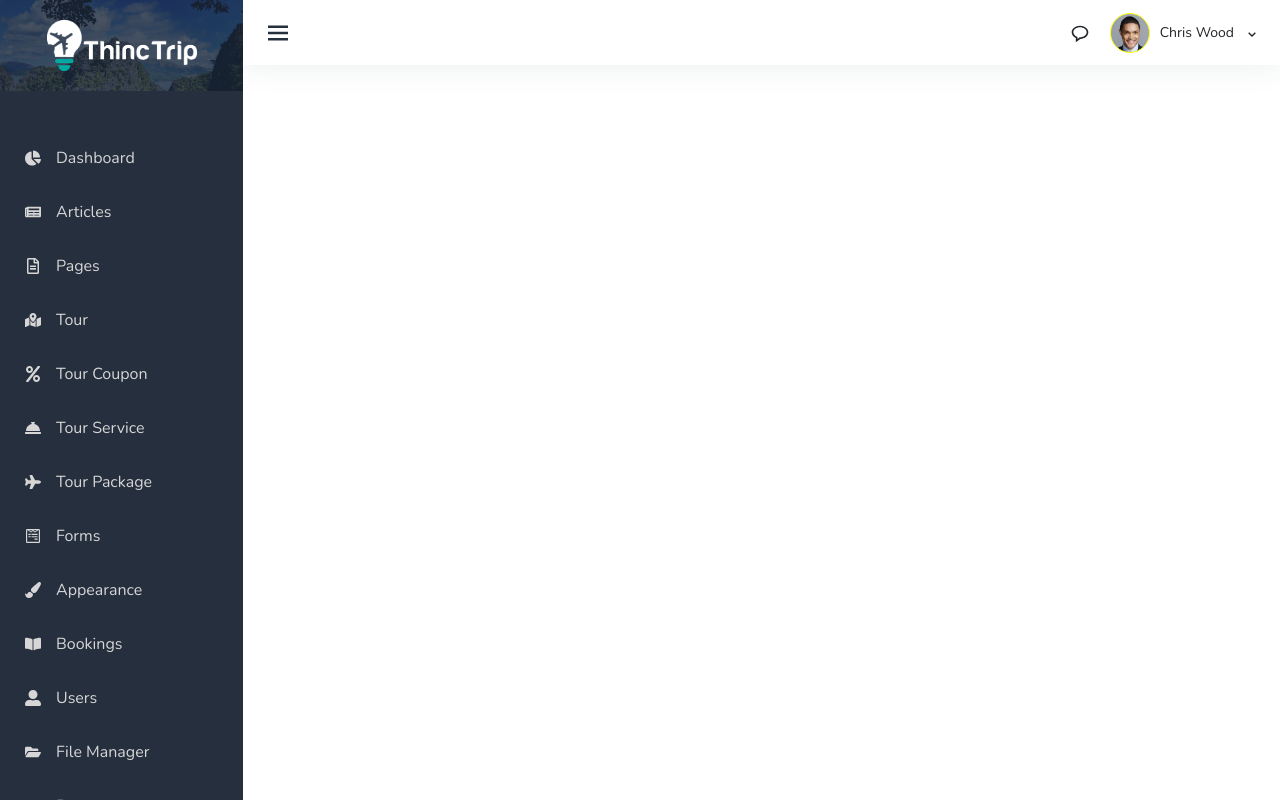
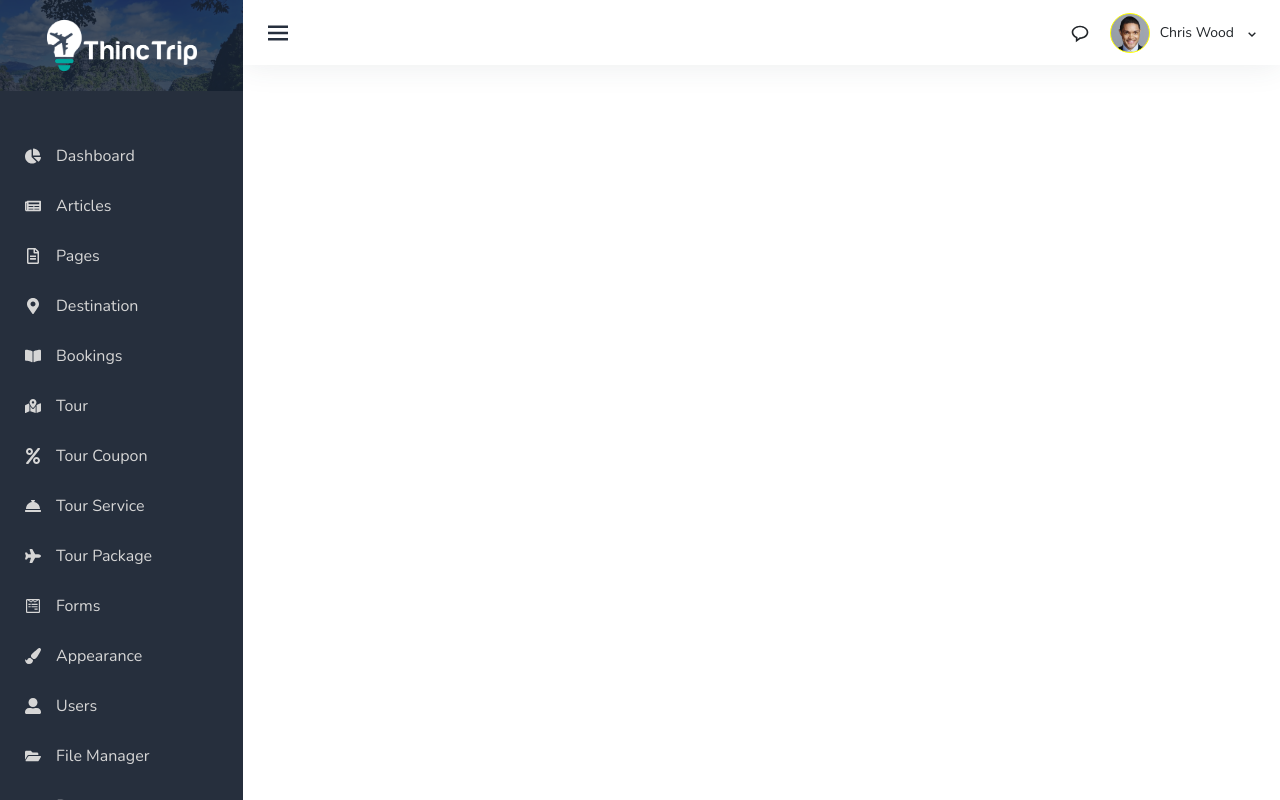
Before and after one commit to chekks/thinctrip, a React (Create React App) app: page /admin in a window 1280 px wide. Built offline with nearby package versions, Linux system fonts and the light colour scheme.

Commit message:
Fixed missing css

```diff
--- a/src/admin/AdminSidebar.js
+++ b/src/admin/AdminSidebar.js
@@ -96,14 +96,14 @@ export default class AdminSidebar extends Component {
         },
         {
           icon: "FaMapMarkedAlt",
-          label: "Tour Package",
+          label: "Itineraries",
           link: "/",
           hasSubMenu: false,
           subMenu : []
         },
         {
           icon: "FaPlane",
-          label: "Bookings",
+          label: "Trips",
           link: "/",
           hasSubMenu: false,
           subMenu : []
@@ -155,6 +155,20 @@ export default class AdminSidebar extends Component {
           subMenu : []
         },
         {
+          icon: "FaMapMarkerAlt",
+          label: "Destination",
+          link: "/",
+          hasSubMenu: false,
+          subMenu : []
+        },
+        {
+          icon: "FaBookOpen",
+          label: "Bookings",
+          link: "/",
+          hasSubMenu: false,
+          subMenu : []
+        },
+        {
           icon: "FaMapMarkedAlt",
           label: "Tour",
           link: "/",
@@ -198,13 +212,6 @@ export default class AdminSidebar extends Component {
           subMenu : []
         },
         {
-          icon: "FaBookOpen",
-          label: "Bookings",
-          link: "/",
-          hasSubMenu: false,
-          subMenu : []
-        },
-        {
           icon: "FaUserAlt",
           label: "Users",
           link: "/",
@@ -226,13 +233,6 @@ export default class AdminSidebar extends Component {
           subMenu : []
         },
         {
-          icon: "FaMapMarkerAlt",
-          label: "Destination",
-          link: "/",
-          hasSubMenu: false,
-          subMenu : []
-        },
-        {
           icon: "FaMoneyBill",
           label: "Settings",
           link: "/",
@@ -248,7 +248,9 @@ export default class AdminSidebar extends Component {
 
 
   render() {
-    const menuBar = this.state[this.state.user_type].menuBar;
+    //const menuBar = this.state[this.state.user_type].menuBar;
+    let userType = sessionStorage.getItem('userType');
+    const menuBar =  userType != undefined ? this.state[userType].menuBar : this.state[this.state.user_type].menuBar;
     return (
       <div className={sb.sidebar} src={AdminSidebarBackground}>
         <div className={sb.sidebarContainer}>
--- a/src/assets/scss/admin/adminSidebar.module.scss
+++ b/src/assets/scss/admin/adminSidebar.module.scss
@@ -4,7 +4,7 @@
     width: 300px;
     background-color: $darkBlue;
     height: 100vh;
-    overflow-y: scroll;
+    overflow-y: auto;
 
     .sidebarContainer{
         position: relative;
@@ -25,7 +25,7 @@
 
     }
     .navLinks{
-        padding: 15px 25px;
+        padding: 13px 25px;
         text-decoration: none;
         font-size: 16px;
         color: $dirtyWhite;
--- a/src/assets/scss/client/destinationThumb.module.scss
+++ b/src/assets/scss/client/destinationThumb.module.scss
@@ -2,7 +2,6 @@
 
 .cardContainer{
     display: flex;
-    margin-bottom: 100px;
     position: relative;
     overflow: hidden;
     flex-wrap: wrap;
--- a/src/assets/scss/client/homepage.module.scss
+++ b/src/assets/scss/client/homepage.module.scss
@@ -169,6 +169,10 @@
     padding: 100px 0;
 }
 
+.travelDestinations{
+    margin-bottom: 100px;
+}
+
 .exploreContainer{
     position: relative;
     overflow: hidden;
--- a/src/pages/Homepage.js
+++ b/src/pages/Homepage.js
@@ -198,7 +198,7 @@ export default class homepage extends Component {
 
               <Container className={h.sectionWrapper}>
                   {coreData.map((item, index) =>
-                    <div classname={h.coreContainer} key={index}>
+                    <div className={h.coreContainer} key={index}>
                       <img className={h.coreImg} src={item.icon} />
 
                       <div className={h.coreDetails}>
```
